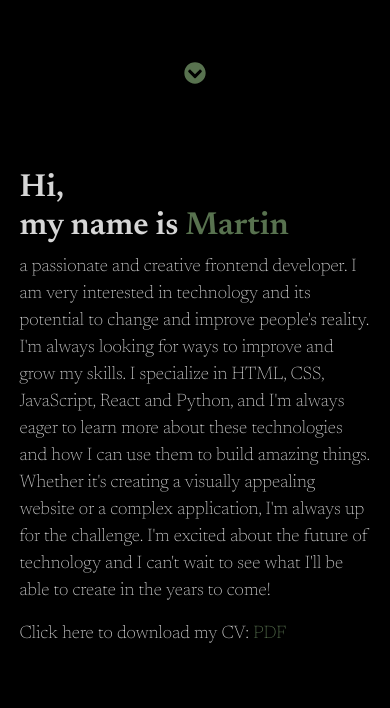
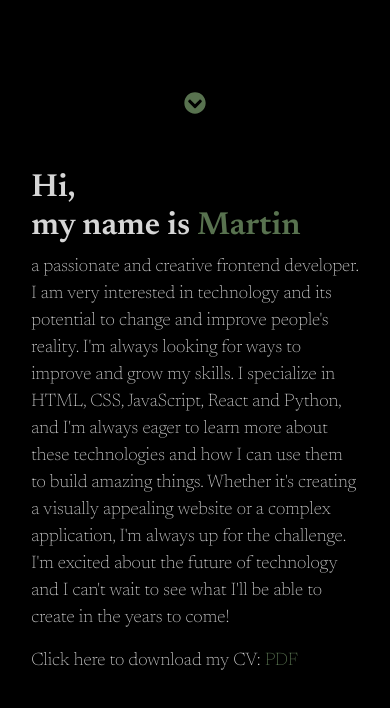
Before and after one commit to mdr-23/my-portfolio, a plain HTML site: page index.html in a window 390 px wide. Drawn offline with nearby package versions, Linux system fonts and the light colour scheme.

Commit message:
list font-size changed

```diff
--- a/scss/components/_queries.scss
+++ b/scss/components/_queries.scss
@@ -24,7 +24,7 @@
     /* HEADER */
     .btn-canvas-open {
         font-size: 22px !important;
-        margin-top: 50px !important;
+        margin-top: 80px !important;
         }
 
     .btn-canvas-close {
@@ -52,8 +52,8 @@
     .presentation-section {
         position: absolute;
         top: 20%;
-        right: 5%;
-        left: 5%;
+        right: 8%;
+        left: 8%;
     }
 
     /* BACKGROUND */
@@ -101,14 +101,14 @@
         color: $white !important;
         font-family: 'Newsreader', sans-serif;
         font-weight: lighter !important;
-        font-size: 22px !important;
+        font-size: 18px !important;
     }
 
     .modal-ol{
         color: $white !important;
         font-family: 'Newsreader', sans-serif;
         font-weight: lighter !important;
-        font-size: 22px !important;;
+        font-size: 18px !important;;
     }
 
     .modal-footer{
```
Also changed, not shown: css/style.css.
